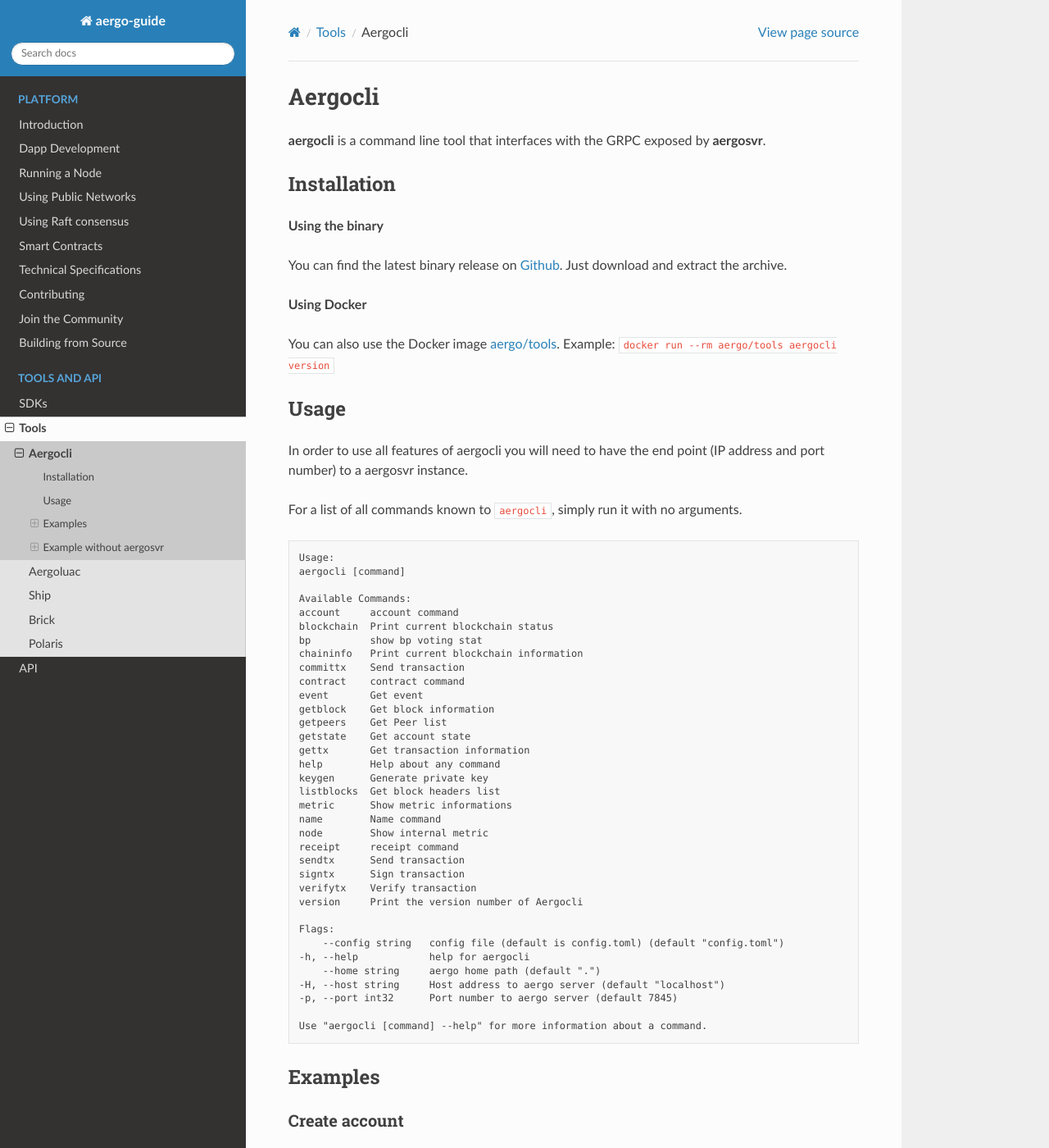
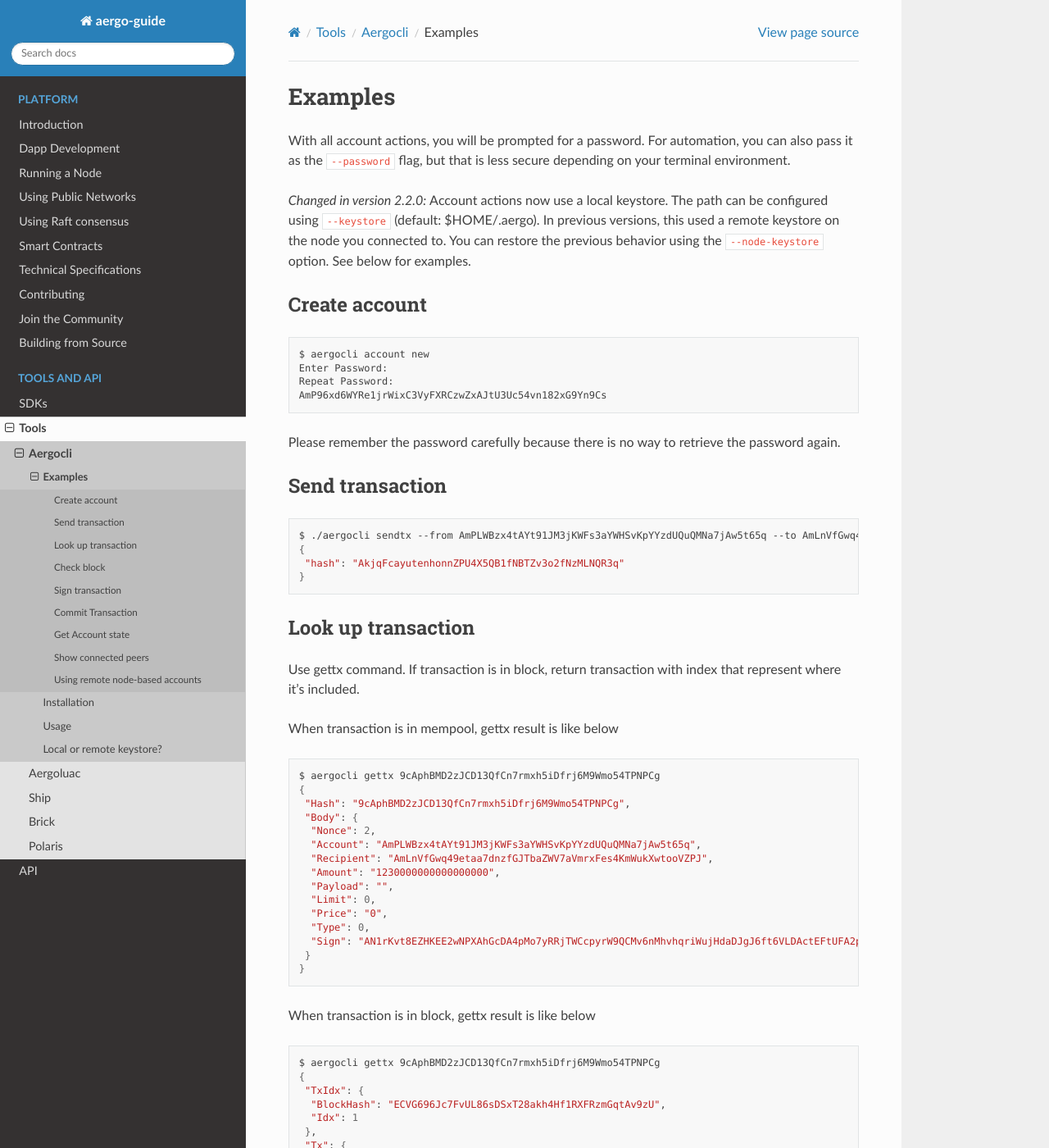
Before and after one commit to aergoio/guide, a Sphinx documentation site: the page built from source/tools/aergocli/examples.rst, in a window 1280 px wide and 1400 px high. Shown: the whole window at 82% size. Built offline with Sphinx 7.4.7 and the Read the Docs theme 2.0.0, drawn with Linux system fonts in a browser that asks for light colours; some of the changed text lies outside the part shown.

Commit message:
[cli] Update aergocli usage, add explanations about keystore

```diff
--- a/source/tools/aergocli.rst
+++ b/source/tools/aergocli/examples.rst
@@ -1,78 +1,16 @@
-Aergocli
+Examples
 ========
 
-**aergocli** is a command line tool that interfaces with the GRPC exposed by **aergosvr**.
+With all account actions, you will be prompted for a password.
+For automation, you can also pass it as the :code:`--password` flag, but that is less secure depending on your terminal environment.
 
-Installation
-------------
-
-**Using the binary**
-
-You can find the latest binary release on `Github <https://github.com/aergoio/aergo/releases/latest>`__.
-Just download and extract the archive.
-
-**Using Docker**
-
-You can also use the Docker image `aergo/tools <https://hub.docker.com/r/aergo/tools>`__.
-Example: :code:`docker run --rm aergo/tools aergocli version`
-
-Usage
------
-
-In order to use all features of aergocli you will need to have the end point (IP address and port number) to a aergosvr instance.
-
-For a list of all commands known to :code:`aergocli`, simply run it with no arguments.
-
-.. code-block:: text
-
-    Usage:
-    aergocli [command]
-
-    Available Commands:
-    account     account command
-    blockchain  Print current blockchain status
-    bp          show bp voting stat
-    chaininfo   Print current blockchain information
-    committx    Send transaction
-    contract    contract command
-    event       Get event
-    getblock    Get block information
-    getpeers    Get Peer list
-    getstate    Get account state
-    gettx       Get transaction information
-    help        Help about any command
-    keygen      Generate private key
-    listblocks  Get block headers list
-    metric      Show metric informations
-    name        Name command
-    node        Show internal metric
-    receipt     receipt command
-    sendtx      Send transaction
-    signtx      Sign transaction
-    verifytx    Verify transaction
-    version     Print the version number of Aergocli
-
-    Flags:
-        --config string   config file (default is config.toml) (default "config.toml")
-    -h, --help            help for aergocli
-        --home string     aergo home path (default ".")
-    -H, --host string     Host address to aergo server (default "localhost")
-    -p, --port int32      Port number to aergo server (default 7845)
-
-    Use "aergocli [command] --help" for more information about a command.
-
-Examples
---------
+.. versionchanged:: 2.2.0
+    Account actions now use a local keystore. The path can be configured using :code:`--keystore` (default: $HOME/.aergo).
+    In previous versions, this used a remote keystore on the node you connected to. You can restore the previous behavior
+    using the :code:`--node-keystore` option. See below for examples.
 
 Create account
-~~~~~~~~~~~~~~
-
-.. code-block:: shell
-
-    $ aergocli account new --password yourpasswordhere
-    AmP96xd6WYRe1jrWixC3VyFXRCzwZxAJtU3Uc54vn182xG9Yn9Cs
-
-or
+--------------
 
 .. code-block:: shell
 
@@ -81,28 +19,10 @@
     Repeat Password:
     AmP96xd6WYRe1jrWixC3VyFXRCzwZxAJtU3Uc54vn182xG9Yn9Cs
 
-Now we can use the account in aergosvr.
 Please remember the password carefully because there is no way to retrieve the password again.
 
 Send transaction
-~~~~~~~~~~~~~~~~
-
-Before request send transaction you must unlock your account first
-
-.. code-block:: shell
-
-    $ aergocli account unlock --address AmQFgm1gCvoRw2RfBXnipRmeCLEc6tTQ1kBMmLEzHjp91xYnXK78
-    Enter Password:
-    AmQFgm1gCvoRw2RfBXnipRmeCLEc6tTQ1kBMmLEzHjp91xYnXK78
-
-or
-
-.. code-block:: shell
-
-    $ aergocli account unlock --address AmQFgm1gCvoRw2RfBXnipRmeCLEc6tTQ1kBMmLEzHjp91xYnXK78 --password yourpasswordhere
-    AmQFgm1gCvoRw2RfBXnipRmeCLEc6tTQ1kBMmLEzHjp91xYnXK78
-
-and then
+----------------
 
 .. code-block:: shell
 
@@ -112,7 +32,7 @@
     }
 
 Look up transaction
-~~~~~~~~~~~~~~~~~~~
+-------------------
 
 Use gettx command. If transaction is in block, return transaction with index that represent where it's included.
 
@@ -163,7 +83,7 @@
     }
 
 Check block
-~~~~~~~~~~~
+-----------
 
 .. code-block:: shell
 
@@ -204,13 +124,11 @@
      }
 
 Sign transaction
-~~~~~~~~~~~~~~~~
-
-After unlock the account
+----------------
 
 .. code-block:: shell
 
-    $ aergocli signtx --jsontx "{ \
+    $ aergocli signtx --address AmPLWBzx4tAYt91JM3jKWFs3aYWHSvKpYYzdUQuQMNa7jAw5t65q --jsontx "{ \
     \"Nonce\": 2, \
     \"Account\": \"AmPLWBzx4tAYt91JM3jKWFs3aYWHSvKpYYzdUQuQMNa7jAw5t65q\", \
     \"Recipient\": \"AmLnVfGwq49etaa7dnzfGJTbaZWV7aVmrxFes4KmWukXwtooVZPJ\", \
@@ -219,6 +137,7 @@
     \"Limit\": 0, \
     \"Price\": \"0\", \
     \"Type\": 0 }"
+    Enter Password:
     {
      "Hash": "9cAphBMD2zJCD13QfCn7rmxh5iDfrj6M9Wmo54TPNPCg",
      "Body": {
@@ -235,13 +154,13 @@
     }
 
 Commit Transaction
-~~~~~~~~~~~~~~~~~~
+------------------
 
 Send given transactions to **aergosvr**
 
 .. code-block:: shell
 
-    $ aergocli -p 27845 committx --jsontx "{
+    $ aergocli committx --jsontx "{
     \"Hash\": \"9cAphBMD2zJCD13QfCn7rmxh5iDfrj6M9Wmo54TPNPCg\",
     \"Body\": {
       \"Nonce\": 2,
@@ -263,10 +182,8 @@
      ]
     }
 
-
-
 Get Account state
-~~~~~~~~~~~~~~~~~
+-----------------
 
 Check account's state (nonce, balance)
 
@@ -288,7 +205,7 @@
     $ aergocli getstate --address "AmNvFyqKFGVWvQ3MTi3eMFiNB9zvL9cK43B9c9bzcA732YZjZgfn" --root "9NBSjkcNTdE5ciBxfb52RmsVW7vgX5voRsv6KcosiNjE"
 
 Show connected peers
-~~~~~~~~~~~~~~~~~~~~
+--------------------
 
 Use getpeers to show list of peers connected to a aergosvr.
 
@@ -382,41 +299,53 @@
      "16*4DhF9Q;192.168.2.11/7846;Agent;1251651"
     ]
 
-Example without aergosvr
-------------------------
+Using remote node-based accounts
+--------------------------------
 
-There are some feature working on **aergocli** itself without **aergosvr**.
+.. deprecated:: 2.2.0
+    To be removed in future versions, use local keystores (the new default) instead.
+
+You can also store accounts on a remote node.
+When using remote account management, pass the :code:`--node-keystore` flag to all commands.
+In versions prior to 2.2.0, this was the default behavior.
 
 Create, Export, Import account
 ~~~~~~~~~~~~~~~~~~~~~~~~~~~~~~
 
-With :code:`--path` option, aergocli creates an account in the given path and not in **aergosvr**.
+.. code-block:: shell
+
+    $ aergocli account new --node-keystore
+    Enter Password:
+    Repeat Password:
+    AmNFcocofUvmyLtXA6WgpANbjiF7RScGvQ4memNyNzS4ARJox3yq
+
+This account can be exported and imported.
 
 .. code-block:: shell
 
-    $ aergocli account new --password yourpasswordhere --path path/to/save/account
-    AmNFcocofUvmyLtXA6WgpANbjiF7RScGvQ4memNyNzS4ARJox3yq
-
-Private key of account is store in the given path.
-
-Of course this account can be exported and imported to aergosvr or another path.
+    $ aergocli account export --address AmNFcocofUvmyLtXA6WgpANbjiF7RScGvQ4memNyNzS4ARJox3yq --node-keystore > AmNFcocofUvmyLtXA6WgpANbjiF7RScGvQ4memNyNzS4ARJox3yq__keystore.txt
+    Enter Password:
 
 .. code-block:: shell
 
-    $ aergocli account export --address AmNFcocofUvmyLtXA6WgpANbjiF7RScGvQ4memNyNzS4ARJox3yq --password yourpasswordhere --path path/to/save/account
-    47rsdfckuUCcjY3SmzCtmthhQm336Cpz9341xQHq6sr5Wm3md9FaTZDj6Gkqtff3WBPoqtzVV
+    $ aergocli account import --node-keystore --path AmNFcocofUvmyLtXA6WgpANbjiF7RScGvQ4memNyNzS4ARJox3yq__keystore
+    AmNFcocofUvmyLtXA6WgpANbjiF7RScGvQ4memNyNzS4ARJox3yq
+
+Unlock
+~~~~~~
+
+Before request send transaction you must unlock your account first
 
 .. code-block:: shell
 
-    $ aergocli account import --if 47rsdfckuUCcjY3SmzCtmthhQm336Cpz9341xQHq6sr5Wm3md9FaTZDj6Gkqtff3WBPoqtzVV --password yourpasswordhere --path other/path/to/save/account
-    AmNFcocofUvmyLtXA6WgpANbjiF7RScGvQ4memNyNzS4ARJox3yq
+    $ aergocli account unlock --node-keystore --address AmQFgm1gCvoRw2RfBXnipRmeCLEc6tTQ1kBMmLEzHjp91xYnXK78
+    Enter Password:
+    AmQFgm1gCvoRw2RfBXnipRmeCLEc6tTQ1kBMmLEzHjp91xYnXK78
 
 Sign transaction
 ~~~~~~~~~~~~~~~~
 
-With :code:`--path` option, aergocli can sign the transaction using private key of account in given path.
-
-Unlike using aergosrv, parameter :code:`--address` and :code:`--password` are needed instead of unlock.
+With :code:`--node-keystore` option, aergocli can sign the transaction using private key of account on the remote node.
 
 .. code-block:: shell
 
@@ -428,7 +357,8 @@
     \"Payload\": \"\", \
     \"Limit\": 0, \
     \"Price\": \"0\", \
-    \"Type\": 0 }" --path path/to/save/account --password yourpasswordhere
+    \"Type\": 0 }" --node-keystore
+    Enter Password:
     {
      "Hash": "9cAphBMD2zJCD13QfCn7rmxh5iDfrj6M9Wmo54TPNPCg",
      "Body": {
--- /dev/null
+++ b/source/tools/aergocli/index.rst
@@ -0,0 +1,123 @@
+Aergocli
+========
+
+**aergocli** is a command line tool that interfaces with the GRPC exposed by **aergosvr**.
+
+.. contents::
+
+.. toctree::
+   :maxdepth: 2
+
+   examples
+
+Installation
+------------
+
+**Using the binary**
+
+You can find the latest binary release on `Github <https://github.com/aergoio/aergo/releases/latest>`__.
+Just download and extract the archive.
+
+**Using Docker**
+
+You can also use the Docker image `aergo/tools <https://hub.docker.com/r/aergo/tools>`__.
+Example: :code:`docker run --rm aergo/tools aergocli version`
+
+Usage
+-----
+
+In order to use all features of aergocli you will need to have the end point (IP address and port number) to a aergosvr instance.
+
+For a list of all commands known to :code:`aergocli`, simply run it with no arguments.
+To see the usage of sub commands, run those without arguments, e.g. :code:`aergocli account`.
+
+.. code-block:: text
+
+    Usage:
+      aergocli [command]
+
+    Available Commands:
+      account          Account command
+      blockchain       Print current blockchain status
+      bp               show BP list
+      chaininfo        Print current blockchain information
+      chainstat        Print chain statistics
+      cluster          Cluster command for raft consensus
+      committx         commit transaction to aergo server
+      contract         Contract command
+      enterprise       Enterprise command
+      event            Get event
+      getblock         Get block information
+      getconsensusinfo Print consensus info
+      getpeers         Get Peer list
+      getstate         Get account state
+      gettx            Get transaction information
+      help             Help about any command
+      keygen           Generate private key
+      listblocks       Get block headers list
+      metric           Show metric informations
+      name             Name command
+      node             Show internal metric
+      receipt          Receipt command
+      sendtx           Send transaction
+      serverinfo       Show configs and status of server
+      signtx           Sign transaction
+      verifytx         Verify transaction
+      version          Print the version number of Aergocli
+      votestat         show voting stat
+
+    Flags:
+          --config string          config file (default is cliconfig.toml)
+      -h, --help                   help for aergocli
+          --home string            aergo cli home path
+      -H, --host string            Host address to aergo server (default "localhost")
+          --keystore string        Path to keystore (default "$HOME/.aergo")
+          --node-keystore          use node keystore
+      -p, --port int32             Port number to aergo server (default 7845)
+          --tlscacert string       aergosvr CA certification file for TLS
+          --tlscert string         client certification file for TLS
+          --tlskey string          client key file for TLS
+          --tlsservername string   aergosvr name for TLS
+
+    Use "aergocli [command] --help" for more information about a command.
+
+Local or remote keystore?
+-------------------------
+
+.. versionchanged:: 2.2.0
+
+Since version 2.2.0, aergocli uses a local keystore by default.
+When you create or import accounts, they are saved on the local machine in an encrypted keystore file format.
+The default storage directory is $HOME/.aergo, but you can change it by passing the :code:`--keystore` flag.
+Whenever you sign or send a transaction, these locally saved accounts are used.
+
+In aergocli versions before 2.2.0, account actions would use an account that is stored on the remote server (full node)
+you are connected to. This is fine if you are running your own full node, but for the vast majority of users who want to
+connect to publicly available nodes, this is not useful. That is why the default behavior was changed to use local keystores.
+
+Continue using the old method (server-based accounts)
+~~~~~~~~~~~~~~~~~~~~~~~~~~~~~~~~~~~~~~~~~~~~~~~~~~~~~
+
+.. versioadded:: 2.2.0
+
+To use the previous method of selecting accounts from the connected server,
+pass the :code:`--node-keystore` flag to aergocli.
+Remember you then have to unlock accounts before using them on the server. Check out the `examples <./examples.html#using-remote-node-based-accounts>`__.
+
+Migration from remote to local keystore
+~~~~~~~~~~~~~~~~~~~~~~~~~~~~~~~~~~~~~~~
+
+.. versioadded:: 2.2.0
+
+To migrate from the old to the new storage format,
+first export an account from your node as a keystore file, and then import it into your local keystore:
+
+.. code-block:: text
+
+    # Export from remote
+    $ aergocli -H YOUR_NODE_IP --node-keystore account export --address YOUR_ADDRESS > YOUR_ADDRESS__keystore.txt
+
+    # Import locally
+    $ aergocli account import --path YOUR_ADDRESS__keystore.txt
+
+.. seealso:: In version 2.2.0, the internal keystore method was also changed. `See here <../../running-node/configuration.html#account-storage>`__ for details.
--- a/source/tools/index.rst
+++ b/source/tools/index.rst
@@ -4,7 +4,7 @@
 .. toctree::
    :maxdepth: 2
 
-   aergocli
+   aergocli/index
    aergoluac
    ship
    brick
```
Also changed, not shown: source/running-node/configuration.md (+18 -1 lines).
